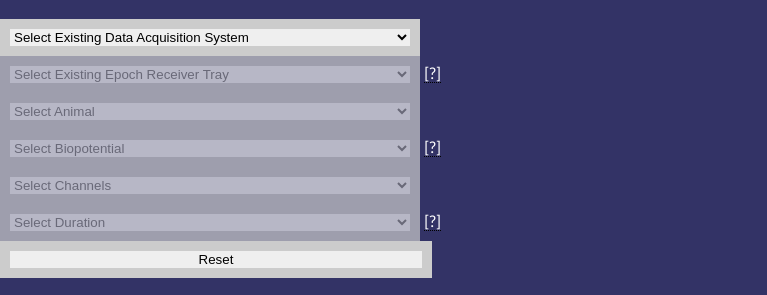
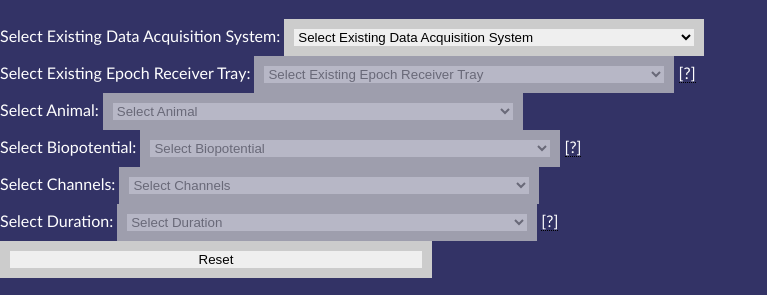
Before and after one commit to anwarhamr/EpochSystemBuilder, a PHP site: page / in a window 1280 px wide. Shown: the top 295 px of the page, without its empty margins (0-767 px from the left). Run offline with PHP 8.4, Linux system fonts and the light colour scheme; data that the repository does not hold is empty.

Commit message:
add labels back in

```diff
--- a/utils.php
+++ b/utils.php
@@ -80,7 +80,7 @@ function generateDropDownSQL($db, $table, $prefix) {
  */
 function createDropDown($db, $label, $select, $table, $prefix, $active, $tooltip, $none) {
   // Open Select Tag
-  echo "<br /><select name=\"$select\" onchange=\"document.getElementById('currentDropDown').value='$select';document.getElementById('createSystem').submit();\"";
+  echo "<br />$label: <select name=\"$select\" onchange=\"document.getElementById('currentDropDown').value='$select';document.getElementById('createSystem').submit();\"";
   if (!$active) { echo " disabled"; }
   echo ">", PHP_EOL;
 
```
